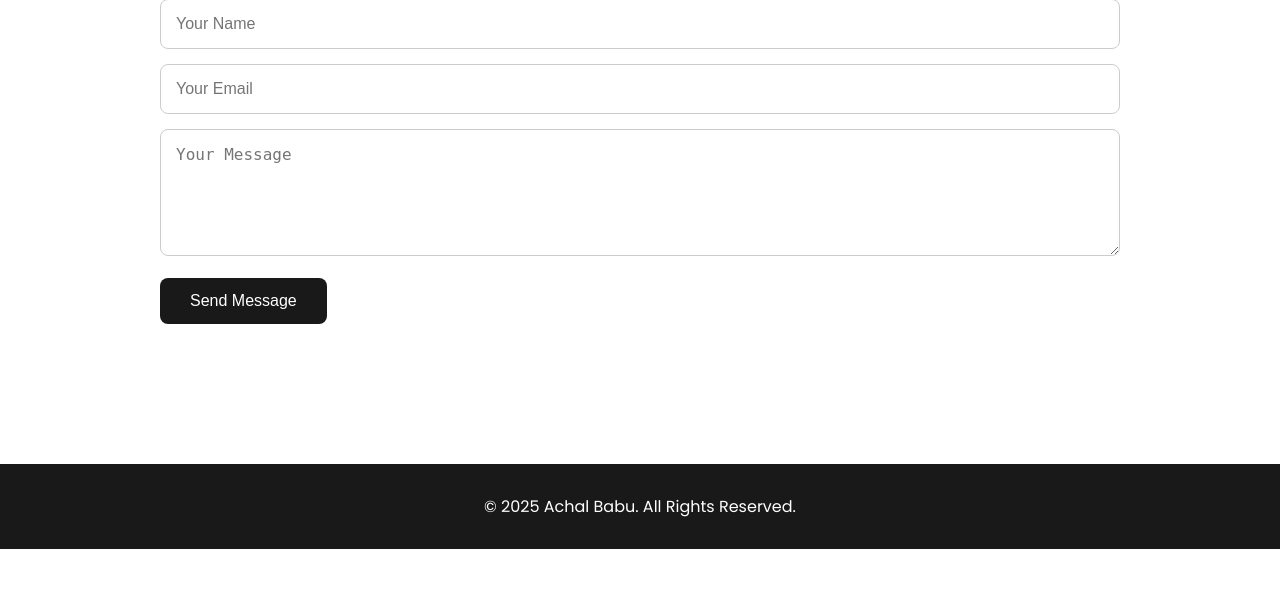
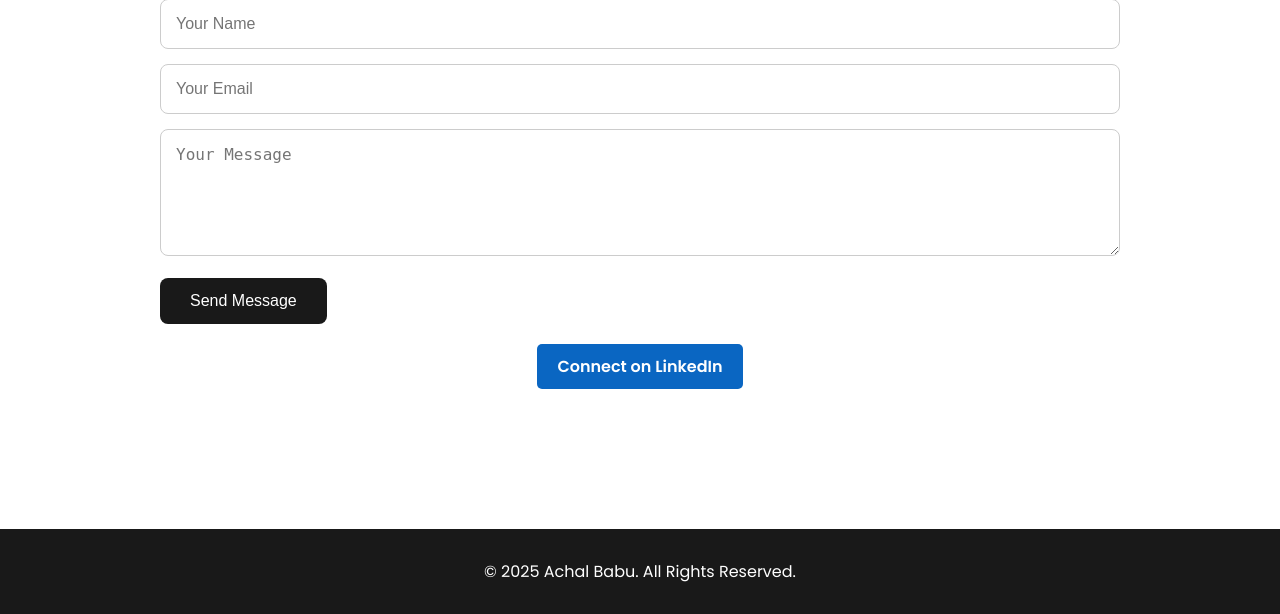
Before and after one commit to AchalBabu/Achal-Portfolio, a Flask app: page / in a window 1280 px wide. Shown: the part 1992-2606 px from the top of the page. Before the commit the page ends 2541 px from the top, so only its background shows below. Run offline with Flask 3, Linux system fonts and the light colour scheme.

Commit message:
A new Update

```diff
--- a/portfolio_canva_style/templates/index.html
+++ b/portfolio_canva_style/templates/index.html
@@ -91,7 +91,16 @@
       <p class="flash">{{ messages[0] }}</p>
     {% endif %}
   {% endwith %}
+
+  <div class="linkedin-button" style="text-align:center; margin-top: 20px;">
+    <a href="https://www.linkedin.com/in/achal-babu-a9b653359?utm_source=share&utm_campaign=share_via&utm_content=profile&utm_medium=android_app"
+       target="_blank"
+       style="display: inline-block; padding: 10px 20px; background-color: #0a66c2; color: white; border-radius: 5px; text-decoration: none; font-weight: 600;">
+      Connect on LinkedIn
+    </a>
+  </div>
 </section>
+
 
   <footer>
     <p>© 2025 Achal Babu. All Rights Reserved.</p>
```
Lines whose indentation alone changed are shown as unchanged.
